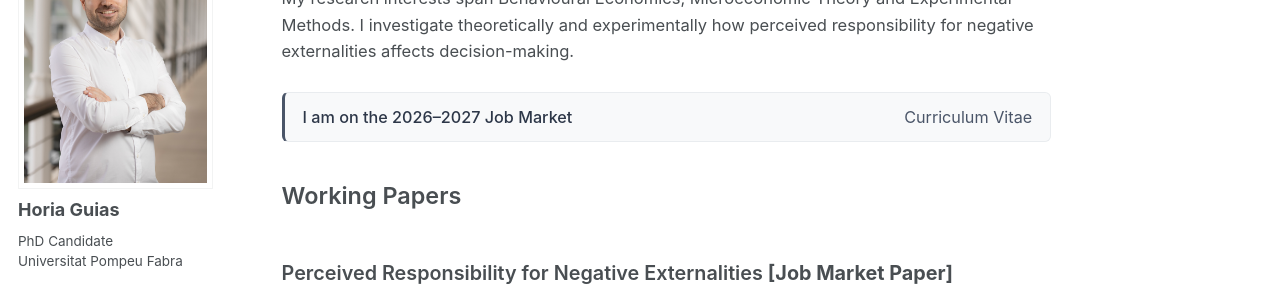
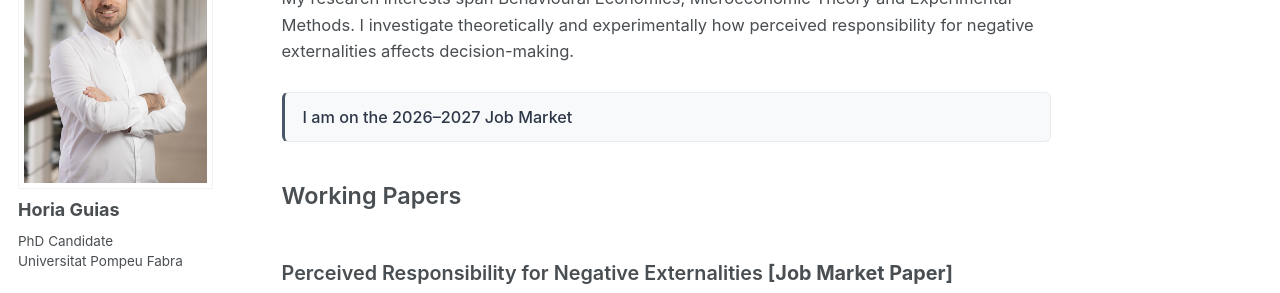
Before and after one commit to horiaguias/horiaguias.github.io, a Jekyll site: the page built from _pages/about.md, in a window 1280 px wide and 900 px high. Shown: the part 199-492 px from the top of the window. Built offline with Jekyll 4.4.1, drawn with Linux system fonts in a browser that asks for light colours; a style sheet for code colours, icons or effects is not loaded.

Commit message:
Changes about.md

```diff
--- a/_pages/about.md
+++ b/_pages/about.md
@@ -22,9 +22,6 @@ redirect_from:
   <div style="display: flex; justify-content: space-between; align-items: center; flex-wrap: wrap; gap: 10px;">
     <span style="font-weight: 500; color: #2d3748;">
       I am on the 2026–2027 Job Market
-    </span>
-    <span style="display: flex; gap: 12px; align-items: center;">
-      <a href="/cv" style="color: #4a5568; text-decoration: none;">Curriculum Vitae</a>
     </span>
   </div>
 </div>
```
